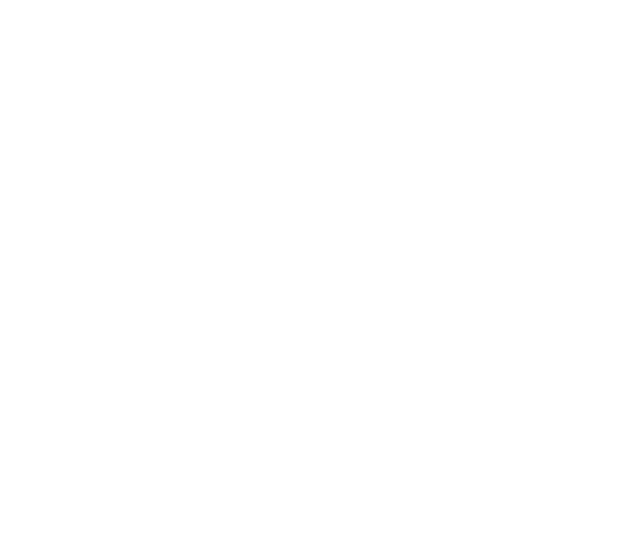
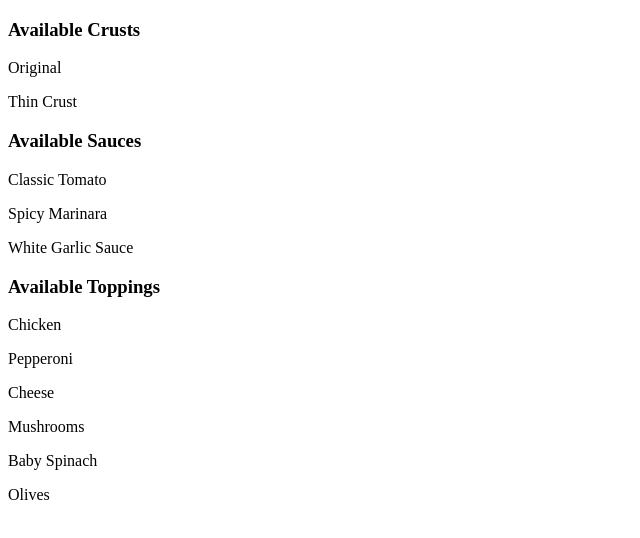
Before and after one commit to RobBerger/final-project-fswd1002, a plain HTML site: page index.html in a window 1280 px wide. Shown: the whole page, without its empty margins (0-640 px from the left). Drawn offline with Linux system fonts and the light colour scheme.

Commit message:
Added the first div to the body

```diff
--- a/index.html
+++ b/index.html
@@ -5,6 +5,23 @@
         <meta charset="utf-8">
     </head>
     <body>
+        <div class="createOrder">
+            <h3>Available Crusts</h3>
+            <p>Original</p>
+            <p>Thin Crust</p>
 
+            <h3>Available Sauces</h3>
+            <p>Classic Tomato</p>
+            <p>Spicy Marinara</p>
+            <p>White Garlic Sauce</p>
+
+            <h3>Available Toppings</h3>
+            <p>Chicken</p>
+            <p>Pepperoni</p>
+            <p>Cheese</p>
+            <p>Mushrooms</p>
+            <p>Baby Spinach</p>
+            <p>Olives</p>
+        </div>
     </body>
 </html>
```
